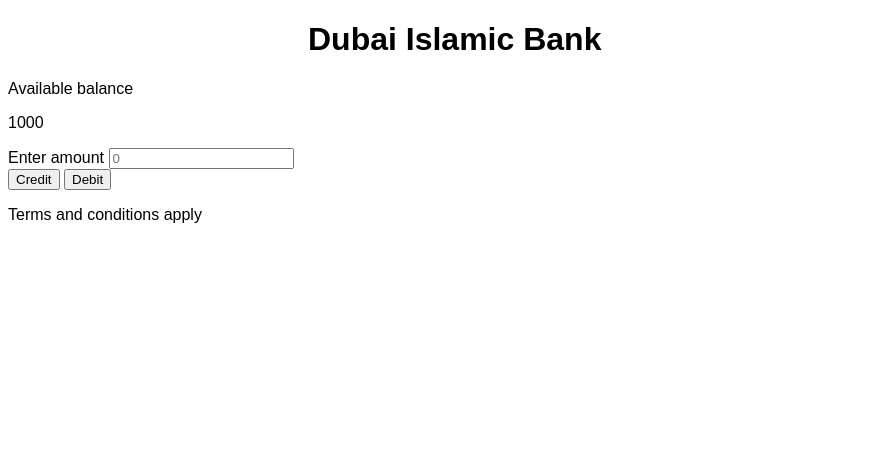
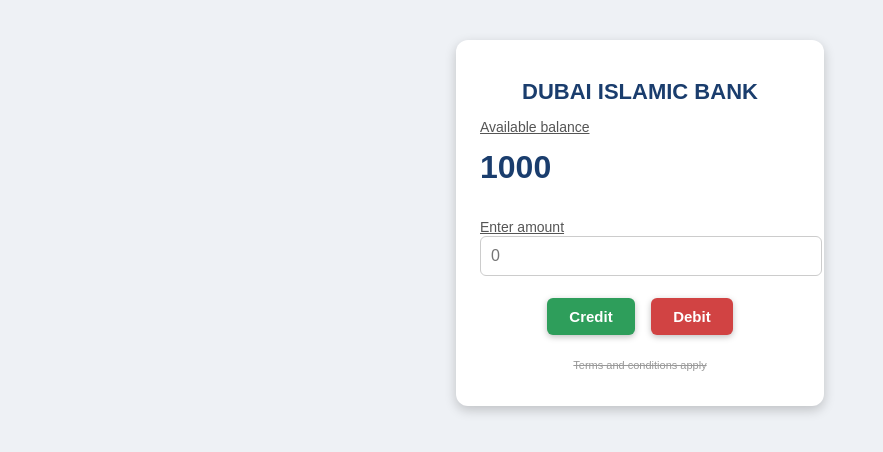
Before and after one commit to hafizaliisrar-ai/calculator-activity, a plain HTML site: page index.html in a window 1280 px wide. Shown: the whole page, without its empty margins (0-883 px from the left). Drawn offline with Linux system fonts and the light colour scheme.

Commit message:
CA part 2

```diff
--- a/index.html
+++ b/index.html
@@ -3,7 +3,7 @@
 
 <head>
     <title>Dubai Islamic Bank App</title>
-    <link rel="stylesheet" href="style.css">
+    <link rel="stylesheet" href="style2.css">
 </head>
 
 <body>
--- a/style.css
+++ /dev/null
@@ -1,9 +0,0 @@
-body{
-    font-family: Arial, sans-serif;
-}
-#app{
-    box-sizing: border-box;
-}
-h1{
-    margin-left: 300px;
-}
--- /dev/null
+++ b/style2.css
@@ -0,0 +1,84 @@
+/* ---------- PART 1: typography for the whole page ---------- */
+body {
+    font-family: Arial, Helvetica, sans-serif;
+    background-color: #eef1f5;
+}
+
+/* ---------- PART 4: the app card with a box shadow ---------- */
+#app {
+    width: 320px;
+    margin: 40px auto;
+    padding: 24px;
+    background-color: #ffffff;
+    border-radius: 12px;
+    box-shadow: 0px 4px 12px rgba(0, 0, 0, 0.2);
+}
+
+/* ---------- PART 2: text-transform on the title ---------- */
+#app-title {
+    text-transform: uppercase;
+    font-size: 22px;
+    color: #1a3d6d;
+    text-align: center;
+}
+
+/* ---------- PART 3: text-decoration underline on the labels ---------- */
+#balance-label,
+#amount-label {
+    text-decoration: underline;
+    font-size: 14px;
+    color: #555555;
+}
+
+/* the balance figure itself */
+#balance {
+    font-size: 32px;
+    font-weight: bold;
+    color: #1a3d6d;
+    margin-top: 4px;
+}
+
+#amount {
+    width: 100%;
+    padding: 10px;
+    font-family: Arial, Helvetica, sans-serif;
+    font-size: 16px;
+    border: 1px solid #cccccc;
+    border-radius: 6px;
+}
+
+#button-box {
+    text-align: center;
+    margin-top: 16px;
+}
+
+/* ---------- PART 5: shared button styling + box shadow ---------- */
+.action {
+    padding: 10px 22px;
+    margin: 6px;
+    border: none;
+    border-radius: 6px;
+    color: #ffffff;
+    font-weight: bold;
+    font-size: 15px;
+    cursor: pointer;
+    box-shadow: 0px 2px 6px rgba(0, 0, 0, 0.25);
+}
+
+/* only the colour differs, so only the colour is written twice */
+.credit {
+    background-color: #2e9e5b;
+}
+
+.debit {
+    background-color: #d14343;
+}
+
+/* ---------- PART 6: text-decoration line-through on the note ---------- */
+#note {
+    text-decoration: line-through;
+    font-size: 11px;
+    color: #999999;
+    text-align: center;
+    margin-top: 18px;
+}
```
